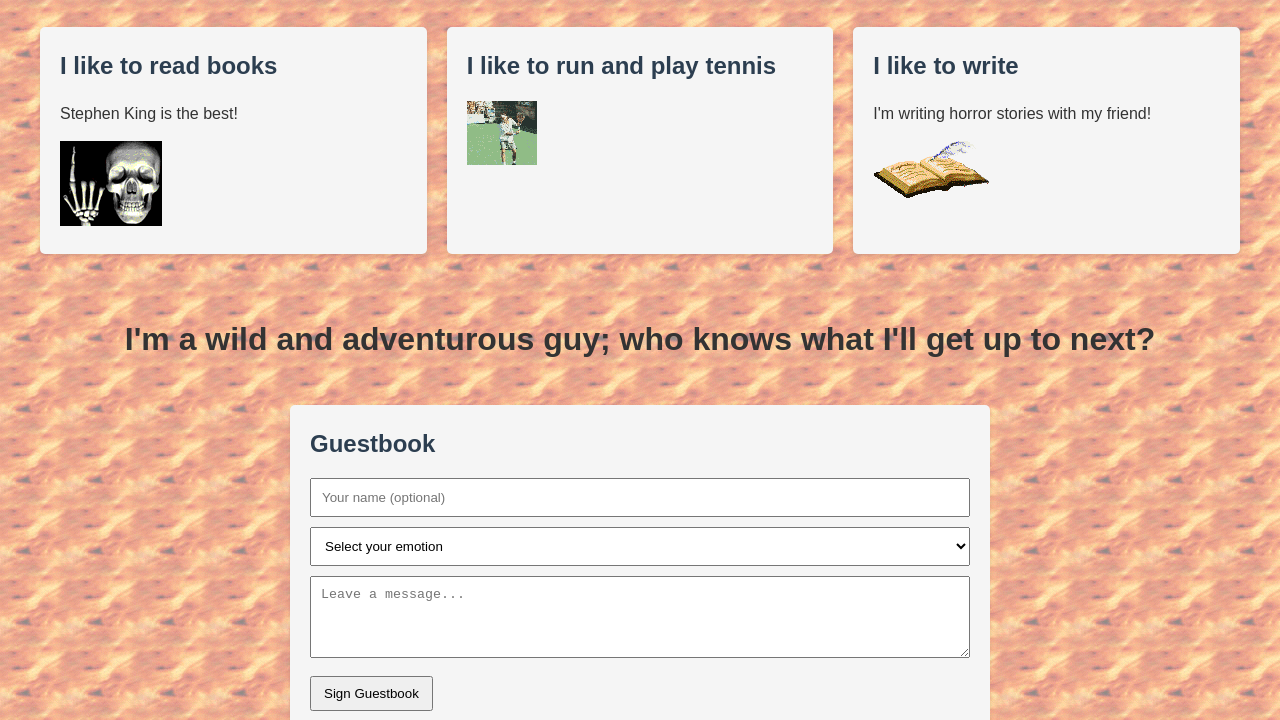
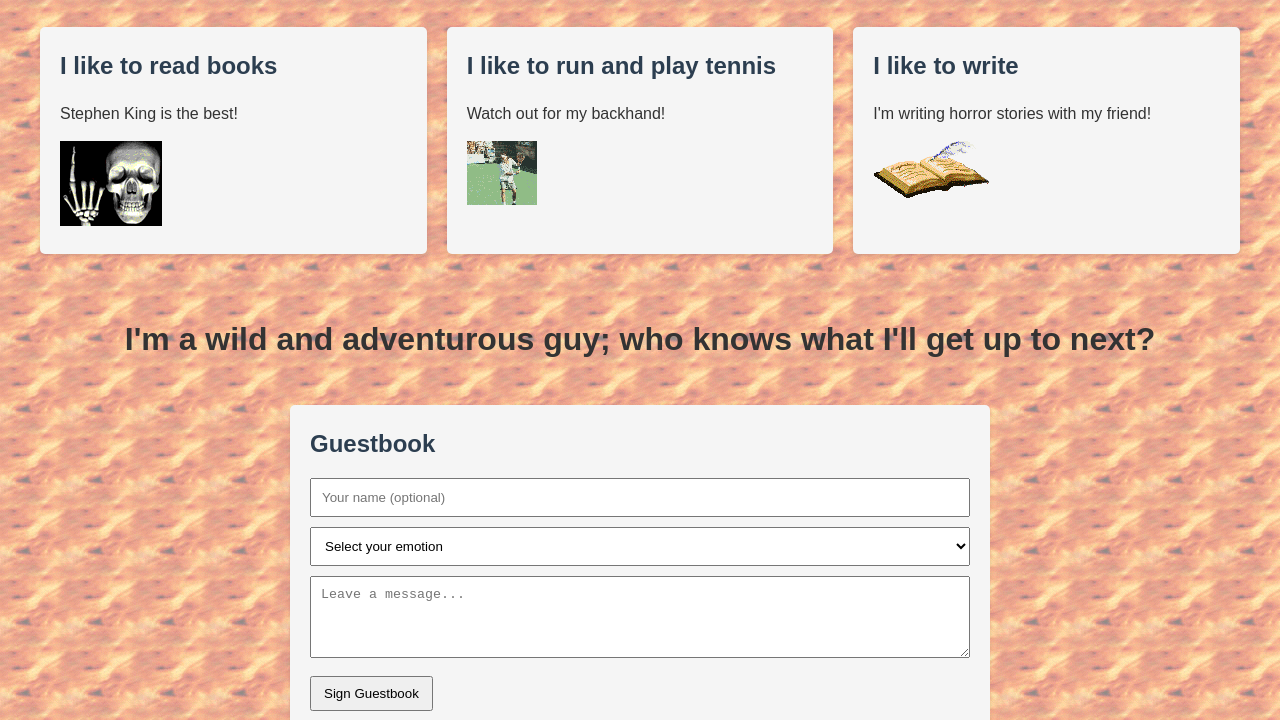
Before and after one commit to PMCrawford/PMCrawford.github.io, a plain HTML site: page index.html in a window 1280 px wide. Shown: the part 74-794 px from the top of the page. Drawn offline with Linux system fonts and the light colour scheme; no server answers.

Commit message:
Update index.html

```diff
--- a/index.html
+++ b/index.html
@@ -103,6 +103,7 @@
 
     <div class="column">
       <h2>I like to run and play tennis</h2>
+      <p>Watch out for my backhand!</p>
       <img src="images/federer.gif" alt="Image for column two" class="column-image">
     </div>
 
```
